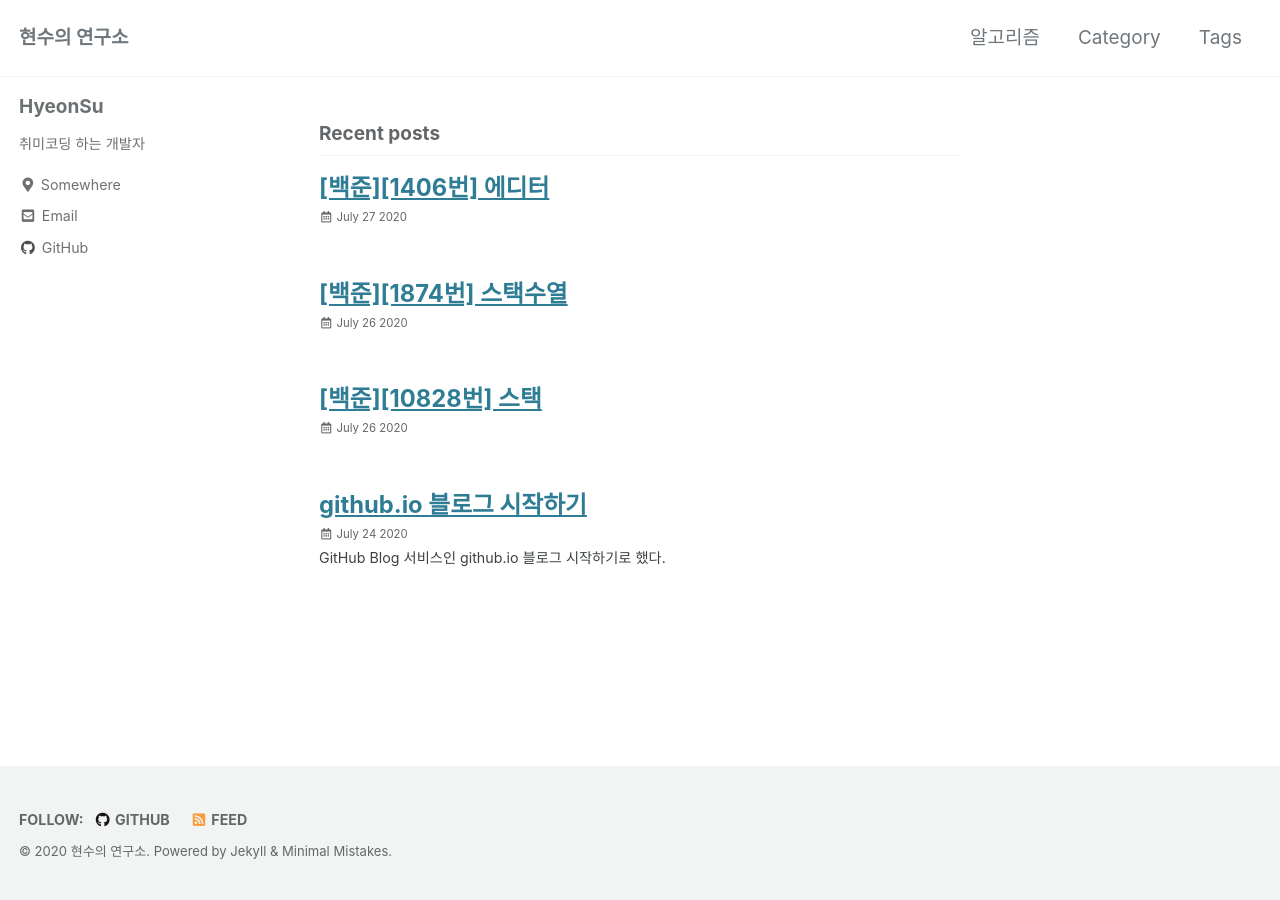
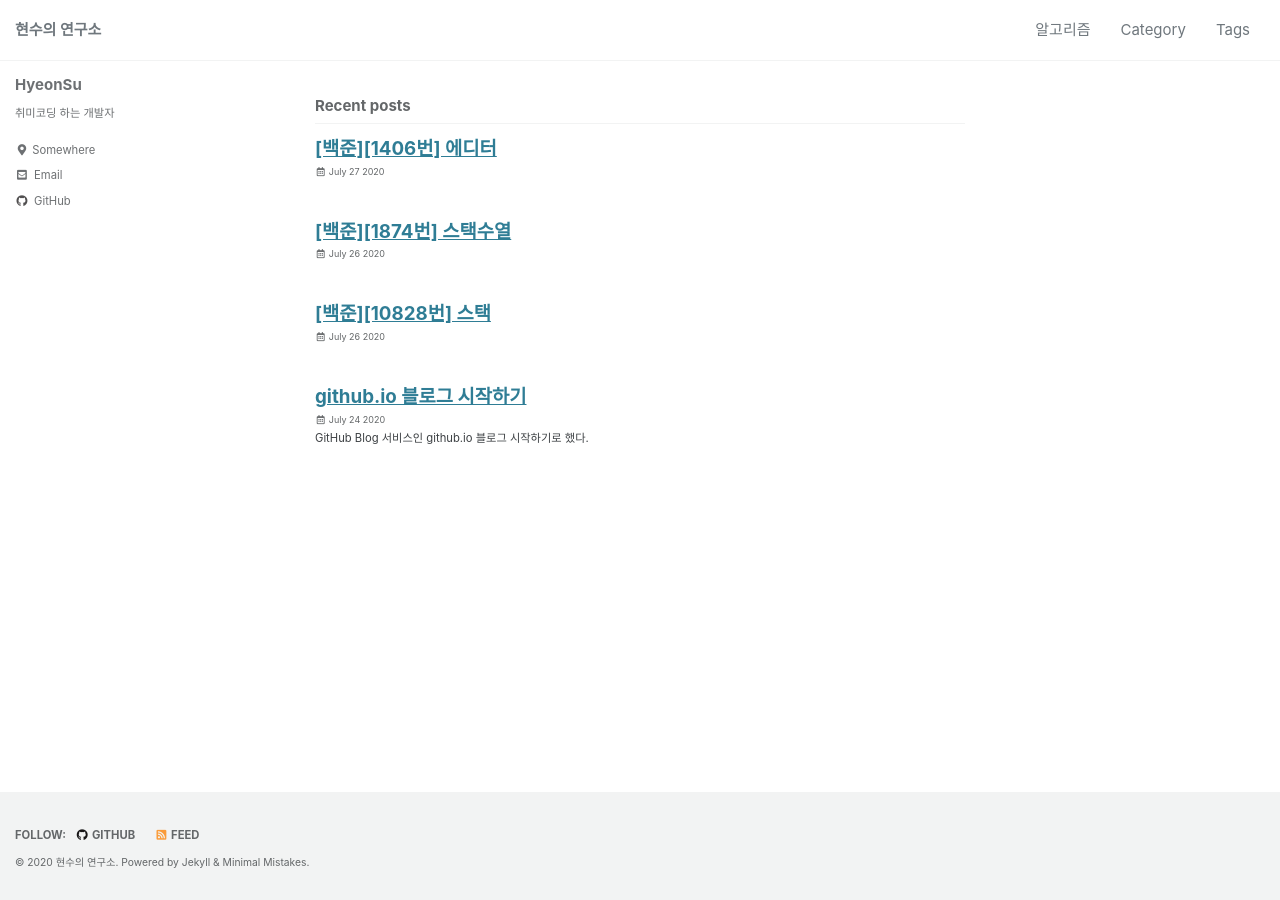
Before and after one commit to hscom96/hscom96.github.io, a Jekyll site: the page built from index.html, in a window 1280 px wide. Built offline with Jekyll 4.4.1, drawn with Linux system fonts in a browser that asks for light colours; cached includes are drawn as plain includes; the list of posts is cut into pages by our own code.

Commit message:
Update _reset.scss

```diff
--- a/_sass/minimal-mistakes/_reset.scss
+++ b/_sass/minimal-mistakes/_reset.scss
@@ -11,15 +11,15 @@ html {
   font-size: 16px;
 
   @include breakpoint($medium) {
-    font-size: 15px;
+    font-size: 12px;
   }
 
   @include breakpoint($large) {
-    font-size: 17px;
+    font-size: 14px;
   }
 
   @include breakpoint($x-large) {
-    font-size: 19px;
+    font-size: 15px;
   }
 
   -webkit-text-size-adjust: 100%;
```
